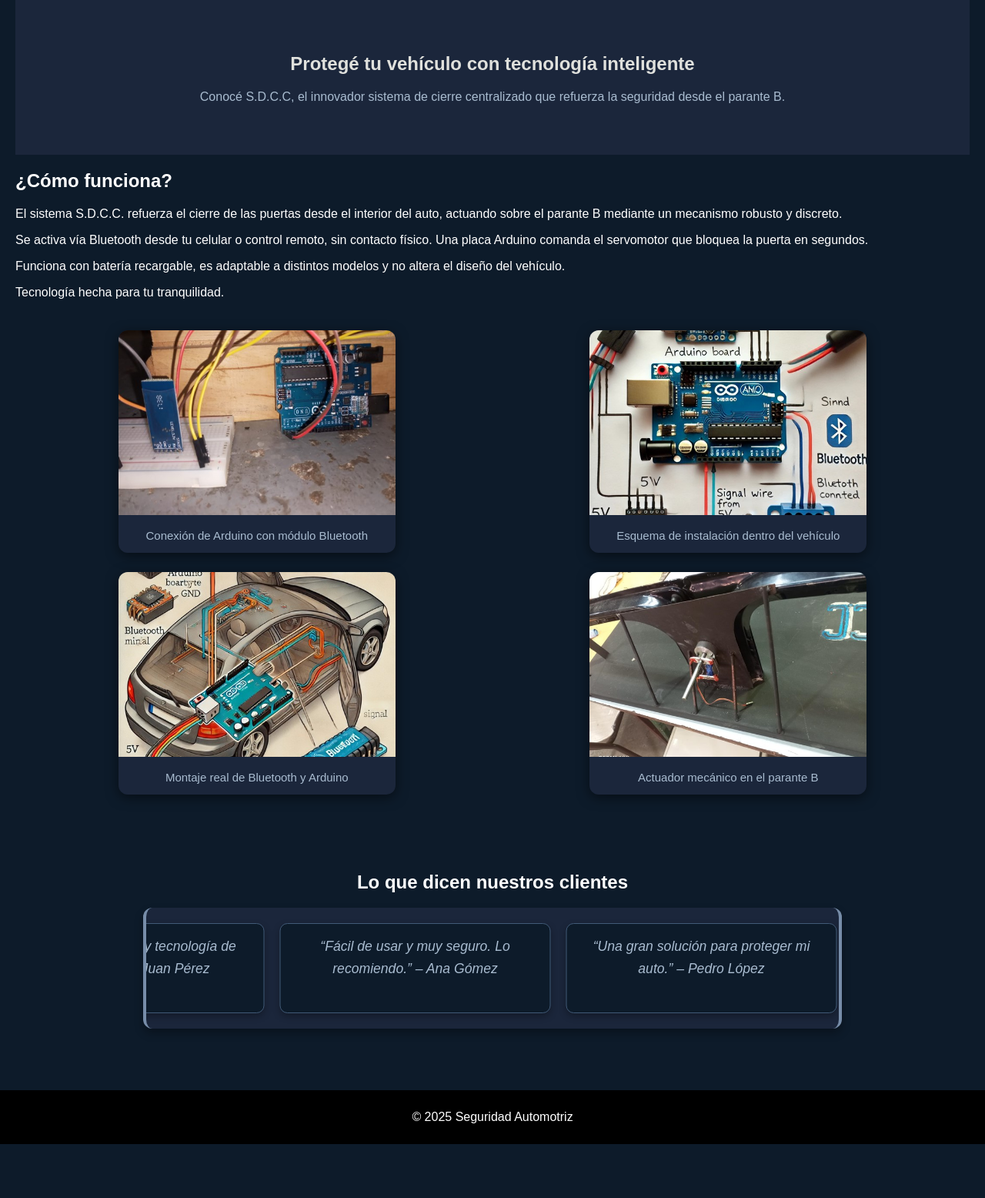
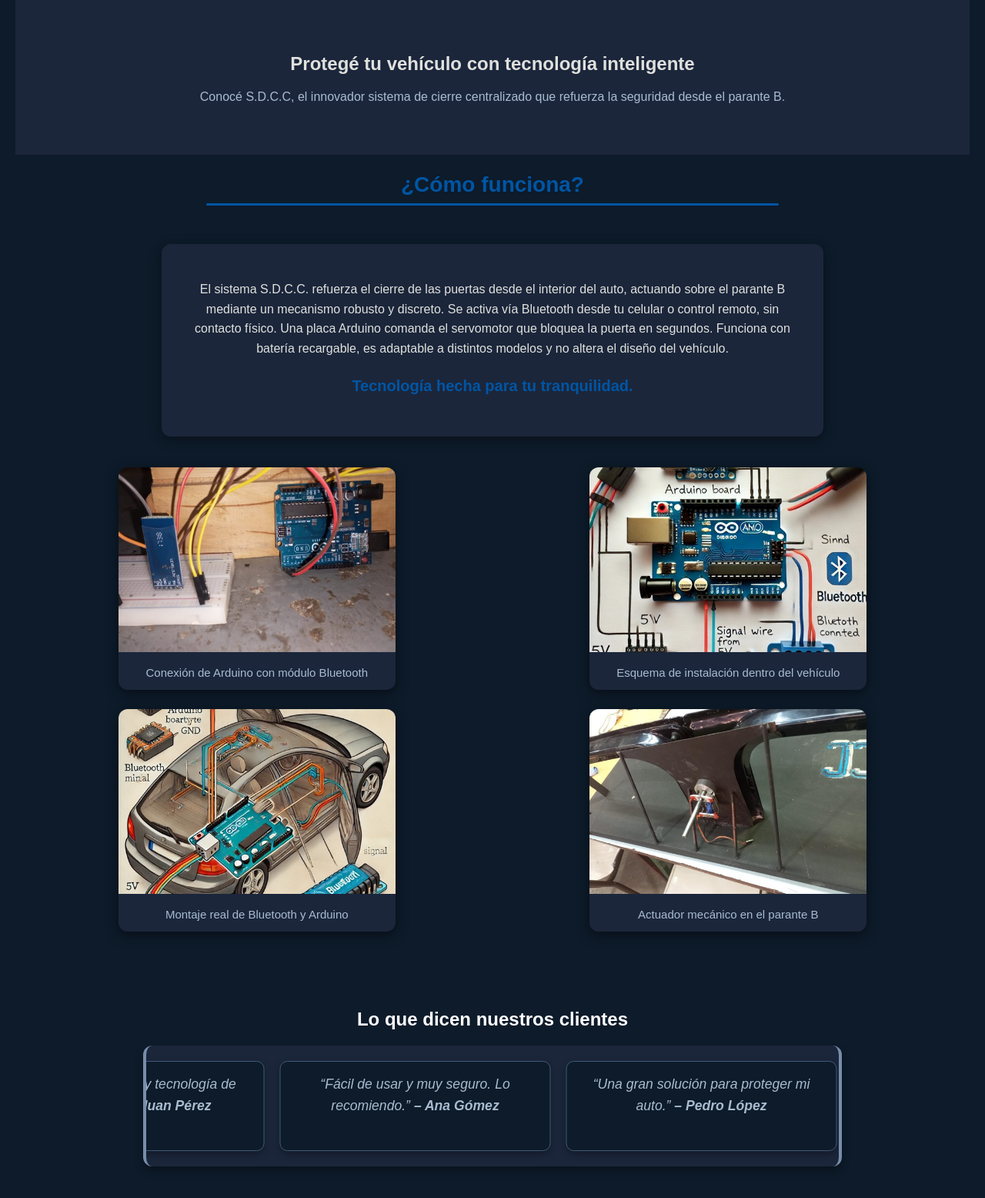
Before and after one commit to LuFernandez-dev/Proyecto-UIOTEC-2025, a Django app: page / in a window 1280 px wide. Shown: the part 124-1680 px from the top of the page at 77% size. Before the commit the page ends 1610 px from the top, so only its background shows below. Run offline with Django 5.2, Linux system fonts and the light colour scheme.

Commit message:
Se cambio home y se agregaron clases faltantes

```diff
--- a/bloqueoSDCC/App/Templates/App/home.html
+++ b/bloqueoSDCC/App/Templates/App/home.html
@@ -13,17 +13,13 @@
     <p>
     El sistema S.D.C.C. refuerza el cierre de las puertas desde el interior del auto,
     actuando sobre el parante B mediante un mecanismo robusto y discreto.
-    </p>
-    <p>
     Se activa vía Bluetooth desde tu celular o control remoto, sin contacto físico.
     Una placa Arduino comanda el servomotor que bloquea la puerta en segundos.
-    </p>
-    <p>
     Funciona con batería recargable, es adaptable a distintos modelos
     y no altera el diseño del vehículo.
     </p>
     <p class="frase-impacto">
-    Tecnología hecha para tu tranquilidad.
+    <strong>Tecnología hecha para tu tranquilidad.</strong>
     </p>
 </div>
 <div class="galeria-funciona">
@@ -51,25 +47,25 @@
     <p class="modal-texto" id="texto-grande"></p>
 </div>
 
+</section>
+
 <section class="reseñas">
     <h2>Lo que dicen nuestros clientes</h2>
     <div class="carrousel-reseñas">
         <div class="carrousel-contenedor" id="carrousel-contenedor">
-            <div class="reseña">“Excelente atención y tecnología de primer nivel.” – Juan Pérez</div>
-            <div class="reseña">“Fácil de usar y muy seguro. Lo recomiendo.” – Ana Gómez</div>
-            <div class="reseña">“Una gran solución para proteger mi auto.” – Pedro López</div>
-            <div class="reseña">“Muy profesionales y confiables.” – Carla Ruiz</div>
-            <div class="reseña">“Instalación rápida y efectiva. Me dio tranquilidad para dejar el auto en la calle.” – Laura Benítez</div>
-            <div class="reseña">“El diseño del sistema es genial. Se nota que está hecho con dedicación.” – Marcos Rivas</div>
-            <div class="reseña">“Tuve una duda técnica y me respondieron al instante. Excelente servicio.” – Florencia Salinas</div>
-            <div class="reseña">“Desde que tengo este sistema, me siento mucho más seguro.” – Ricardo Duarte</div>
-            <div class="reseña">“Muy recomendable. Lo instalé en mi camioneta y va perfecto.” – Belén Torres</div>
-            <div class="reseña">“Ideal para quienes buscan seguridad sin complicarse.” – Ezequiel Ramírez</div>
-            <div class="reseña">“Tecnología simple pero poderosa. Justo lo que necesitaba.” – Camila Gutiérrez</div>
+            <div class="reseña">“Excelente atención y tecnología de primer nivel.” <strong>– Juan Pérez</strong></div>
+            <div class="reseña">“Fácil de usar y muy seguro. Lo recomiendo.” <strong>– Ana Gómez</strong></div>
+            <div class="reseña">“Una gran solución para proteger mi auto.” <strong>– Pedro López</strong></div>
+            <div class="reseña">“Muy profesionales y confiables.” <strong>– Carla Ruiz</strong></div>
+            <div class="reseña">“Instalación rápida y efectiva. Me dio tranquilidad para dejar el auto en la calle.” <strong>– Laura Benítez</strong></div>
+            <div class="reseña">“El diseño del sistema es genial. Se nota que está hecho con dedicación.” <strong>– Marcos Rivas</strong></div>
+            <div class="reseña">“Tuve una duda técnica y me respondieron al instante. Excelente servicio.” <strong>– Florencia Salinas</strong></div>
+            <div class="reseña">“Desde que tengo este sistema, me siento mucho más seguro.” <strong>– Ricardo Duarte</strong></div>
+            <div class="reseña">“Muy recomendable. Lo instalé en mi camioneta y va perfecto.” <strong>– Belén Torres</strong></div>
+            <div class="reseña">“Ideal para quienes buscan seguridad sin complicarse.” <strong>– Ezequiel Ramírez</strong></div>
+            <div class="reseña">“Tecnología simple pero poderosa. Justo lo que necesitaba.” <strong>– Camila Gutiérrez</strong></div>
         </div>
     </div>
 </section>
 
-</section>
-
 {% endblock %}
--- a/bloqueoSDCC/App/static/App/estilos.css
+++ b/bloqueoSDCC/App/static/App/estilos.css
@@ -38,6 +38,45 @@ footer {
     color: white;
     text-align: center;
     padding: 10px;
+}
+
+.funciona-texto {
+    background-color: #1B263B;
+    padding: 30px;
+    border-radius: 12px;
+    max-width: 800px;
+    margin: 40px auto;
+    box-shadow: 0 4px 16px rgba(0,0,0,0.4);
+    text-align: center;
+    color: #E0E1DD;
+    line-height: 1.6;
+}
+
+.frase-impacto {
+    color: #0055A4;
+    font-size: 20px;
+    font-weight: bold;
+    margin-top: 20px;
+}
+
+.como-funciona h2 {
+    color: #0055A4;
+    font-size: 28px;
+    margin-bottom: 10px;
+    text-align: center;
+    width: 100%;
+    position: relative;
+    display: inline-block;
+}
+
+.como-funciona h2::after {
+    content: '';
+    display: block;
+    width: 60%;
+    height: 3px;
+    background-color: currentColor;
+    margin: 8px auto 0;
+    border-radius: 2px;
 }
 /*  =======================
     Base Global Styles
```
